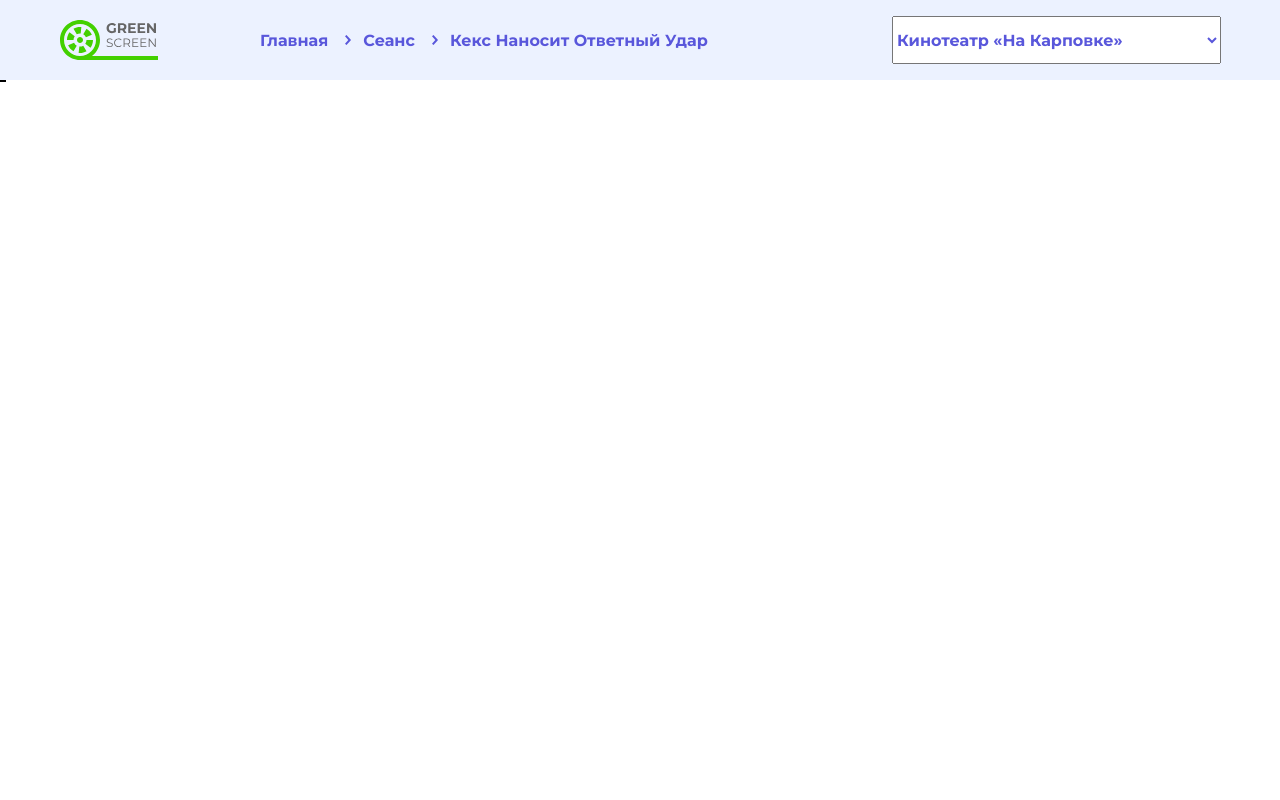
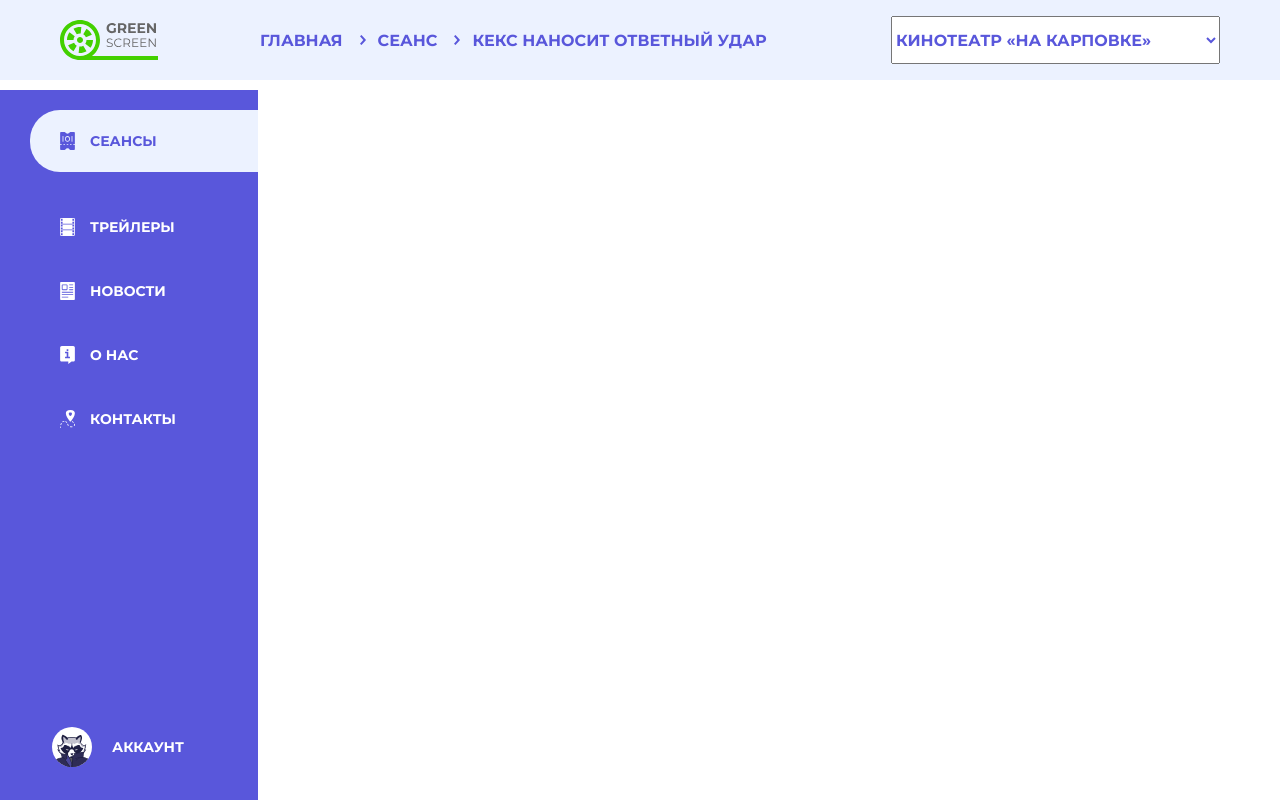
Before and after one commit to 1grey1/front-end-green-screen, a PHP site: page / in a window 1280 px wide. Run offline with PHP 8.4, Linux system fonts and the light colour scheme.

Commit message:
main site sections

```diff
--- a/frontend/css/main-header.css
+++ b/frontend/css/main-header.css
@@ -24,13 +24,13 @@
     display: flex;
 }
 
-.main-header  .breadcrumb-list li:not(:first-child) {
+.main-header .breadcrumb-list li:not(:first-child) {
     position: relative;
     padding-left: 20px;
     margin-left: 15px;
 }
 
-.main-header  .breadcrumb-list li:not(:first-child):before {
+.main-header .breadcrumb-list li:not(:first-child):before {
     content: '';
     position: absolute;
     top: 50%;
@@ -44,19 +44,16 @@
     background-position: center;
 }
 
-.main-header  .breadcrumb-list a {
+.main-header .breadcrumb-list a {
     font-family: "Montserrat", sans-serif;
     font-size: 16px;
     font-weight: 700;
-    text-transform: capitalize;
+    text-transform: uppercase;
     color: #5957DB;
 }
 
 .main-header .select-wrapper {
-    position: absolute;
-    top: 50%;
-    right: -1px;
-    transform: translateY(-50%);
+    margin-left: auto;
 }
 
 .main-header .select-wrapper select {
@@ -65,6 +62,6 @@
     font-family: "Montserrat", sans-serif;
     font-size: 16px;
     font-weight: 700;
-    text-transform: capitalize;
+    text-transform: uppercase;
     color: #5957DB;
 }
--- a/frontend/css/main.css
+++ b/frontend/css/main.css
@@ -2,18 +2,3 @@ main {
     display: flex;
     margin-top: var(--section-padding);
 }
-
-main .navigation {
-
-    border: 1px solid #000;
-}
-
-main .ticket-registration {
-
-    border: 1px solid #000;
-}
-
-main .payment {
-
-    border: 1px solid #000;
-}
--- /dev/null
+++ b/frontend/css/nav.css
@@ -0,0 +1,106 @@
+.main-content .nav {
+    position: fixed;
+    display: flex;
+    flex-direction: column;
+    top: 0;
+    right: 0;
+    left: 0;
+    bottom: 0;
+    width: 258px;
+    margin-top: var(--section-padding);
+    background-color: #5957DB;
+}
+
+.main-content .nav .nav-list {
+    margin: 20px 0 0 30px;
+}
+
+.main-content .nav .nav-list .nav-list-item.active {
+    display: flex;
+    align-items: center;
+    width: 228px;
+    height: 62px;
+    border-bottom-left-radius: 30px;
+    border-top-left-radius: 30px;
+    background-color: #ECF2FF;
+}
+
+.main-content .nav .nav-list .nav-list-item.active a {
+    color: #5957DB;
+}
+
+.main-content .nav .nav-list .nav-list-item:not(:first-child) {
+    margin-top: 46px;
+}
+
+.main-content .nav .nav-list .nav-list-item a {
+    position: relative;
+    font-size: 14px;
+    margin-left: 60px;
+    font-weight: 700;
+    text-transform: uppercase;
+    font-family: "Montserrat", sans-serif;
+    color: #FFFFFF;
+}
+
+
+.main-content .nav .nav-list .nav-list-item a::before {
+    content: "";
+    position: absolute;
+    top: 50%;
+    left: -30px;
+    width: 22px;
+    height: 18px;
+    transform: translateY(-50%);
+    background-repeat: no-repeat;
+    background-size: contain;
+}
+
+.main-content .nav .nav-list-item:nth-child(1) a::before {
+    background-image: url("../img/icon/session.svg");
+}
+
+.main-content .nav .nav-list .nav-list-item:nth-child(2) a::before {
+    background-image: url("../img/icon/trailer.svg");
+}
+
+.main-content .nav .nav-list .nav-list-item:nth-child(3) a::before {
+    background-image: url("../img/icon/news.svg");
+}
+
+.main-content .nav .nav-list .nav-list-item:nth-child(4) a::before {
+    background-image: url("../img/icon/about-us.svg");
+}
+
+.main-content .nav .nav-list .nav-list-item:nth-child(5) a::before {
+    background-image: url("../img/icon/contact.svg");
+}
+
+.main-content .nav .user-menu {
+    margin-top: auto;
+    position: relative;
+    margin-left: 112px;
+    margin-bottom: var(--section-button);
+}
+
+.main-content .nav .user-menu .user-menu-item a {
+    position: absolute;
+    font-size: 14px;
+    font-weight: 700;
+    text-transform: uppercase;
+    font-family: "Montserrat", sans-serif;
+    color: #FFFFFF;
+}
+
+.main-content .nav .user-menu .user-menu-item a::before {
+    content: "";
+    position: absolute;
+    top: 50%;
+    left: -60px;
+    width: 40px;
+    height: 40px;
+    transform: translateY(-50%);
+    background-image: url("../img/icon/user-icon.svg");
+    background-repeat: no-repeat;
+    background-size: contain;
+}
--- a/frontend/css/style.css
+++ b/frontend/css/style.css
@@ -1,5 +1,6 @@
 :root {
-    --section-padding: 80px;
+    --section-padding: 90px;
+    --section-button: 62px ;
 }
 
 * {
--- a/frontend/index.html
+++ b/frontend/index.html
@@ -8,6 +8,7 @@
     <link rel="stylesheet" href="./css/style.css">
     <link rel="stylesheet" href="./css/main-header.css">
     <link rel="stylesheet" href="./css/normalize.css">
+    <link rel="stylesheet" href="./css/nav.css">
 
     <!-- Подключение шрифтов -->
     <link rel="preconnect" href="https://fonts.googleapis.com">
@@ -43,17 +44,42 @@
         </div>
     </div>
 </header>
-    <main>
+<main>
+    <section class="main-content">
+        <div class="container">
+            <aside class="nav">
+                <ul class="nav-list">
+                    <li class="nav-list-item active">
+                        <a href="">Сеансы</a>
+                    </li>
+                    <li class="nav-list-item">
+                        <a href="">Трейлеры</a>
+                    </li>
+                    <li class="nav-list-item">
+                        <a href="">Новости</a>
+                    </li>
+                    <li class="nav-list-item">
+                        <a href="">О нас</a>
+                    </li>
+                    <li class="nav-list-item">
+                        <a href="">Контакты</a>
+                    </li>
+                </ul>
 
-    <div class="navigation"></div>
+                <ul class="user-menu">
+                    <li class="user-menu-item">
+                        <a href="">Аккаунт</a>
+                    </li>
+                </ul>
+            </aside>
 
-    <section class="ticket-registration"></section>
+            <div class="cinema-registration">
 
-    <div class="payment">
-        <section class="ticket"></section>
+            </div>
 
-        <section class="cards"></section>
-    </div>
+            <aside class="ticket-registration"></aside>
+        </div>
+    </section>
 </main>
 </body>
 </html>
```
Also changed, not shown: frontend/img/icon/about-us.svg (added), frontend/img/icon/contact.svg (added), frontend/img/icon/news.svg (added), frontend/img/icon/session.svg (added), frontend/img/icon/trailer.svg (added), frontend/img/icon/user-icon.svg (added), frontend/img/icon/user.svg (added).
